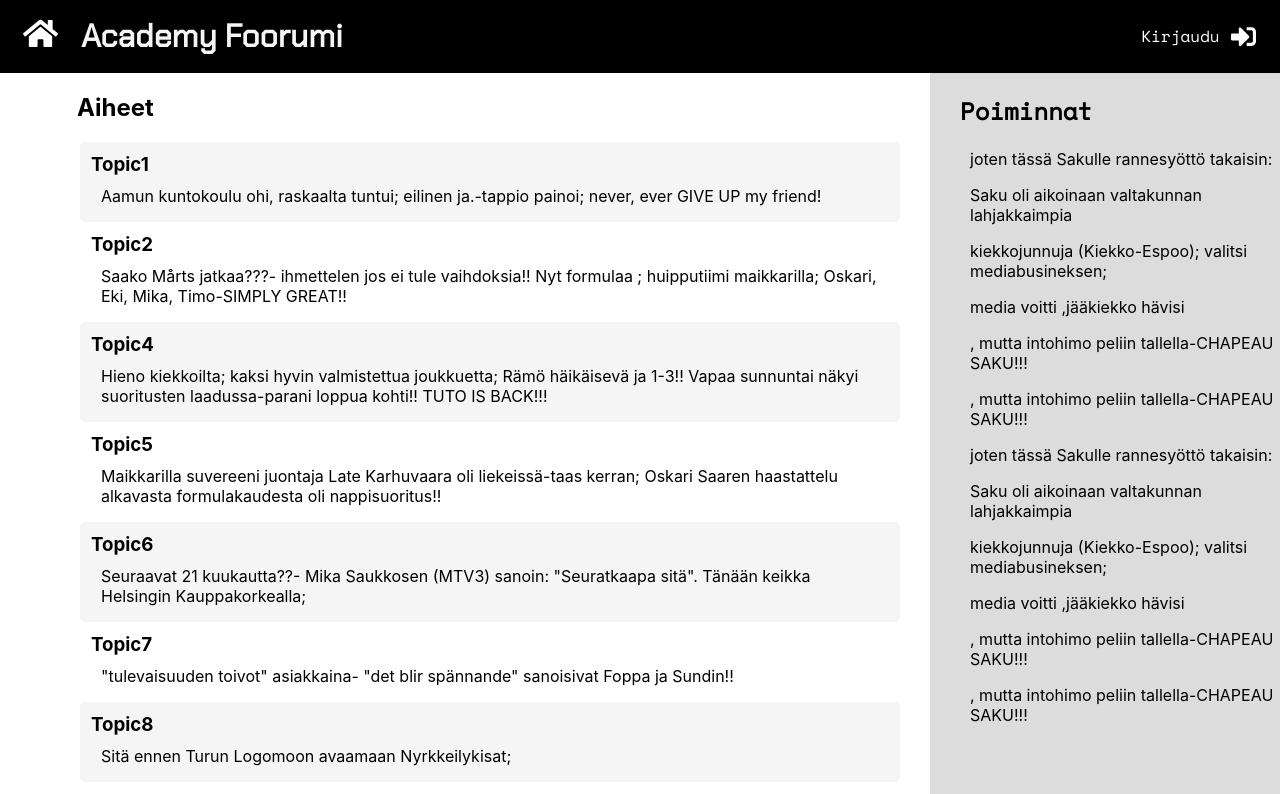
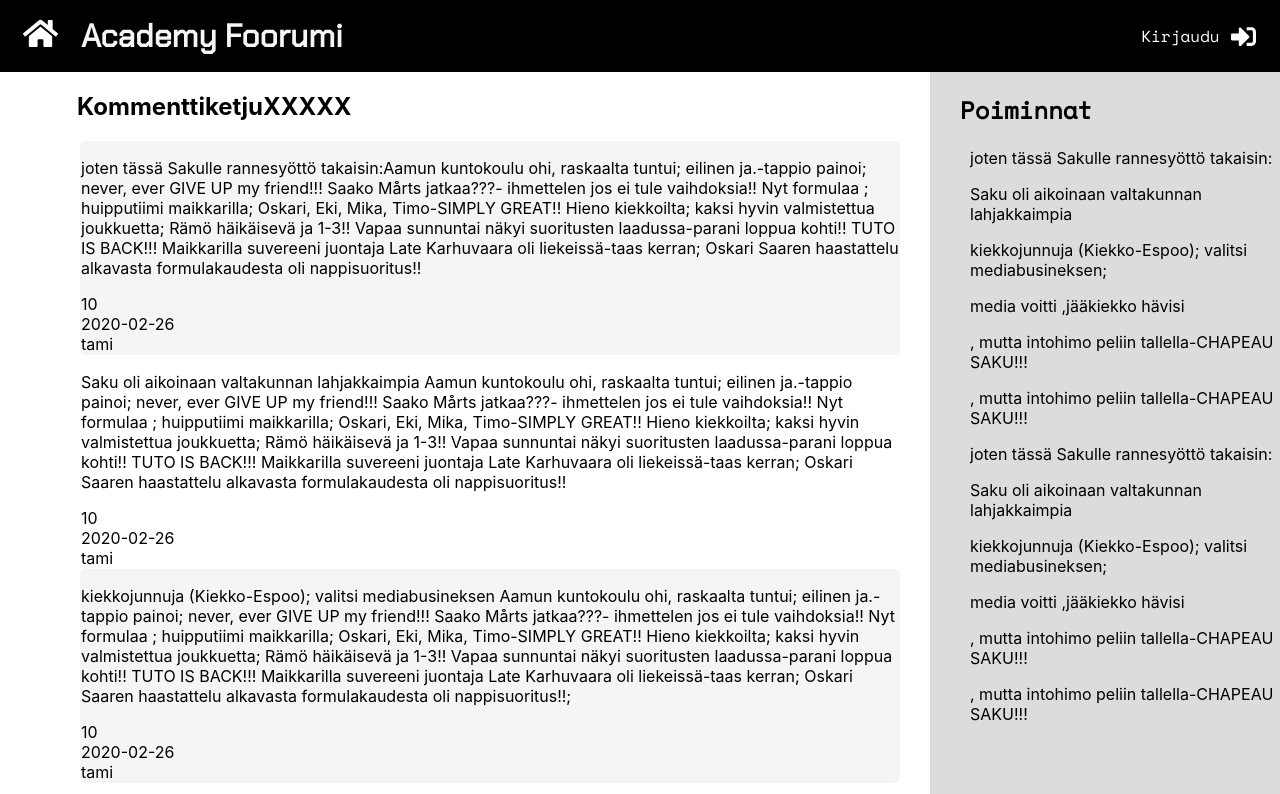
Before and after one commit to PekkaN/ForumFront, a React (Create React App) app: page /thread in a window 1280 px wide. Shown: the top 794 px of the page. Built offline with nearby package versions, Linux system fonts and the light colour scheme.

Commit message:
linkittelyä

```diff
--- a/package.json
+++ b/package.json
@@ -8,7 +8,8 @@
     "@testing-library/user-event": "^7.2.1",
     "react": "^16.12.0",
     "react-dom": "^16.12.0",
-    "react-scripts": "3.4.0"
+    "react-scripts": "3.4.0",
+    "react-router": "latest"
   },
   "scripts": {
     "start": "react-scripts start",
--- a/src/AllThreadsPage.js
+++ b/src/AllThreadsPage.js
@@ -2,6 +2,8 @@ import React, {Component} from 'react';
 import './Apps.css';
 import signInLogo from './sign-in-alt-solid.svg';
 import homePageLogo from './home-solid.svg';
+import {Link} from "react-router-dom";
+import Topic from "./Topic";
 
 const threads = [
     {
@@ -99,13 +101,14 @@ const Thread = ({name,user,timestamp,replies})=> {
 const ThreadRows = () => {
     return (
         threads.map(thread => <li>
-            <Thread name = {thread.name} user= {thread.user} timestamp = {thread.timestamp} replies = {thread.replies}/>
+            <Link to="./thread"><Thread name = {thread.name} /></Link><p><Thread user = {thread.user} timestamp = {thread.timestamp} replies = {thread.replies}/></p>
         </li>))
 }
+// const TopicRows = () => topics.map(topic => <li><Link to="./threads"><Topic  name = {topic.name} /></Link><p>{topic.description}</p> </li> )
 
 const AllThreadsPage = () => {
     return (
-        <div className='Main'>
+        <div className='MainContent'>
             <Header className='MainThreadsListHeader' text={ 'AiheXXXXX'}/>
             <ul className='ThreadsList'>
                 {ThreadRows()}
--- a/src/App.js
+++ b/src/App.js
@@ -4,16 +4,28 @@ import FrontPage from "./FrontPage";
 import Sidebar from "./Sidebar";
 import Navbar from "./Navbar";
 import AllThreadsPage from "./AllThreadsPage";
+import {Route, Switch} from 'react-router-dom';
+import SingleThreadPage from "./SingleThreadPage";
+import ErrorPage from "./ErrorPage";
 
 
 const App = () => {
 
   return (
-      <div className="FrontPage">
+      <React.Fragment>
           <Navbar/>
-          <FrontPage/>
-          <Sidebar/>
-      </div>
+          <div className="PageLayout">
+              <Sidebar className="SideBar"/>
+
+              <Switch>
+                  <Route exact path="/" component={FrontPage}/>
+                  <Route path="/threads" component={AllThreadsPage}/>
+                  <Route path="/thread" component={SingleThreadPage}/>
+                  <Route component={ErrorPage}/>
+              </Switch>
+          </div>
+      </React.Fragment>
+
   )
 }
 
--- a/src/Apps.css
+++ b/src/Apps.css
@@ -8,7 +8,7 @@ body {
     sans-serif;
 }
 
-.FrontPage{
+.PageLayout{
   display: grid;
   height: 100vh;
   grid-template-columns: 1fr 350px;
@@ -19,7 +19,7 @@ body {
   grid-column-end:3;
   grid-row: 1/2;
   padding: 10px;
-  background-color: black;
+  background-color: #000000;
 }
 
 .MainContent{
--- /dev/null
+++ b/src/ErrorPage.js
@@ -0,0 +1,18 @@
+import React from "react";
+import Navbar from "./Navbar";
+import Sidebar from "./Sidebar";
+import {Route} from "react-router-dom";
+import FrontPage from "./FrontPage";
+import AllThreadsPage from "./AllThreadsPage";
+import SingleThreadPage from "./SingleThreadPage";
+
+const ErrorPage = () => {
+
+    return (
+    <div className='MainContent'>
+        <h1>Lol took a wrong turn, theres nothing but 404 here.</h1>
+    </div>
+    )
+}
+
+export default ErrorPage;
--- a/src/FrontPage.js
+++ b/src/FrontPage.js
@@ -2,6 +2,7 @@ import React from 'react';
 import './Apps.css';
 import Topic from "./Topic";
 import AllThreadPage from './AllThreadsPage';
+import {Link} from 'react-router-dom';
 
 const topics = [
     {
@@ -48,18 +49,44 @@ const Header = (props) => <h2 className={props.className}>{props.text}</h2>
 
 const MainHeader = (props)=> <h1 className={props.className}>{props.text}</h1>
 
-const TopicRows = () => topics.map(topic => <li><Topic  name = {topic.name} description={topic.description}/></li>)
+
+// UNSAFE_componentWillMount() {
+//     const setTopics = (topics) => {
+//         console.log(topics)
+//         this.setState({
+//             topics
+//         })
+//     }
+//
+//     fetch("http://localhost:8080/topics")
+//         .then((response) => {
+//             return response.json();
+//         })
+//         .then(setTopics)
+//         .catch((error)=> {
+//             console.log(error)
+//
+//         })
+// }
 
 
 
+
+
+
+// const TopicRows = () => topics.map(topic => <li><Topic  name = {topic.name} description={topic.description}/></li>)
+const TopicRows = () => topics.map(topic => <li><Link to={topic.name}><Topic  name = {topic.name} /></Link><p>{topic.description}</p> </li> )
+
 const FrontPage = () => {
     return (
-        <div className='Main'>
-            <Header className='TopicsListHeader' text={ 'Aiheet'}/>
-            <ul className='TopicsList'>
-                {TopicRows()}
-            </ul>
-        </div>
+
+            <div className='MainContent'>
+                <Header className='TopicsListHeader' text={'Aiheet'}/>
+                <ul className='TopicsList'>
+                    {TopicRows()}
+                </ul>
+            </div>
+
     )
 }
 
--- a/src/Navbar.js
+++ b/src/Navbar.js
@@ -2,16 +2,18 @@ import React from 'react';
 import './Apps.css';
 import signLogo from "./sign-in-alt-solid.svg";
 import homeLogo from './home-solid.svg';
+import Topic from "./Topic";
+import {Link} from "react-router-dom";
 
 const MainHeader = (props)=> <h1 className={props.className}>{props.text}</h1>
-const Button = (props)=><button className = {props.className}>{props.name}<img src={props.src} className= {props.imageClass}/></button>
-
+const Button = (props)=><button onClick={props.clickHandle} className = {props.className}>{props.name}<img src={props.src} className= {props.imageClass}/></button>
+const goToHome = () => window.location='/'
 
     const Navbar = () => {
 
         return (
             <div className='Nav'>
-                <Button className='HomeButton' src={homeLogo} imageClass='HomeLogo'/>
+                <Button className='HomeButton' src={homeLogo} imageClass='HomeLogo' clickHandle = {goToHome}/>
                 <MainHeader className='MainHeader' text='Academy Foorumi'/>
                 <Button className='LoginButton' name='Kirjaudu' src={signLogo} imageClass='signInLogo'/>
             </div>
--- a/src/SingleThreadPage.js
+++ b/src/SingleThreadPage.js
@@ -159,15 +159,6 @@ const comments = [
 const Header = (props) => <h2 className={props.className}>{props.text}</h2>
 const Button = (props)=><button className = {props.className}>{props.name}<img src={props.src} className= {props.imageClass}/></button>
 
-const NavBar = ()=> {
-    return (
-        <div className='Nav'>
-            <Button className = 'HomeButton' src={homePageLogo} imageClass='HomeLogo'/>
-            <MainHeader className='MainHeader' text = 'Academy Foorumi'/>
-            <Button  className = 'LoginButton' name = 'Kirjaudu' src={signInLogo} imageClass='signInLogo'/>
-        </div>
-    )
-}
 const MainHeader = (props)=> <h1 className={props.className}>{props.text}</h1>
 
 
@@ -197,9 +188,9 @@ const Thread = ({name,user,timestamp,replies})=> {
 }
 const ThreadRowsWithNameOnly = () =>  threads.map(thread => <li><Thread name = {thread.name}/></li>)
 
-const MainContent = () => {
+const SingleThreadPage = () => {
     return (
-        <div className='Main'>
+        <div className='MainContent'>
             <Header className='ThreadHeader' text={ 'KommenttiketjuXXXXX'}/>
             <ul className='CommentsList'>
                 {CommentRows()}
@@ -208,26 +199,6 @@ const MainContent = () => {
     )
 }
 
-const SideBar = () => {
-    return (
-        <div className='SideBar'>
-            <Header className='SelectedThreadsHeader'text = 'Poiminnat'/>
-            <ul className='SelectedThreadsList'>
-                {ThreadRowsWithNameOnly()}
-            </ul>
-        </div>
-    )
-}
 
 
-const SingleThreadPage = ()=>{
-    return (
-        <div className='FrontPage'>
-            <NavBar/>
-            <MainContent/>
-            <SideBar/>
-        </div>
-    )
-}
-
 export default SingleThreadPage;
--- a/src/index.js
+++ b/src/index.js
@@ -2,5 +2,6 @@ import React from 'react';
 import ReactDOM from 'react-dom';
 import './Apps.css';
 import App from "./App";
+import {BrowserRouter as Router} from 'react-router-dom';
 
-        ReactDOM.render(<App />, document.getElementById('root'));
+ReactDOM.render(<Router><App /></Router>, document.getElementById('root'));
```
